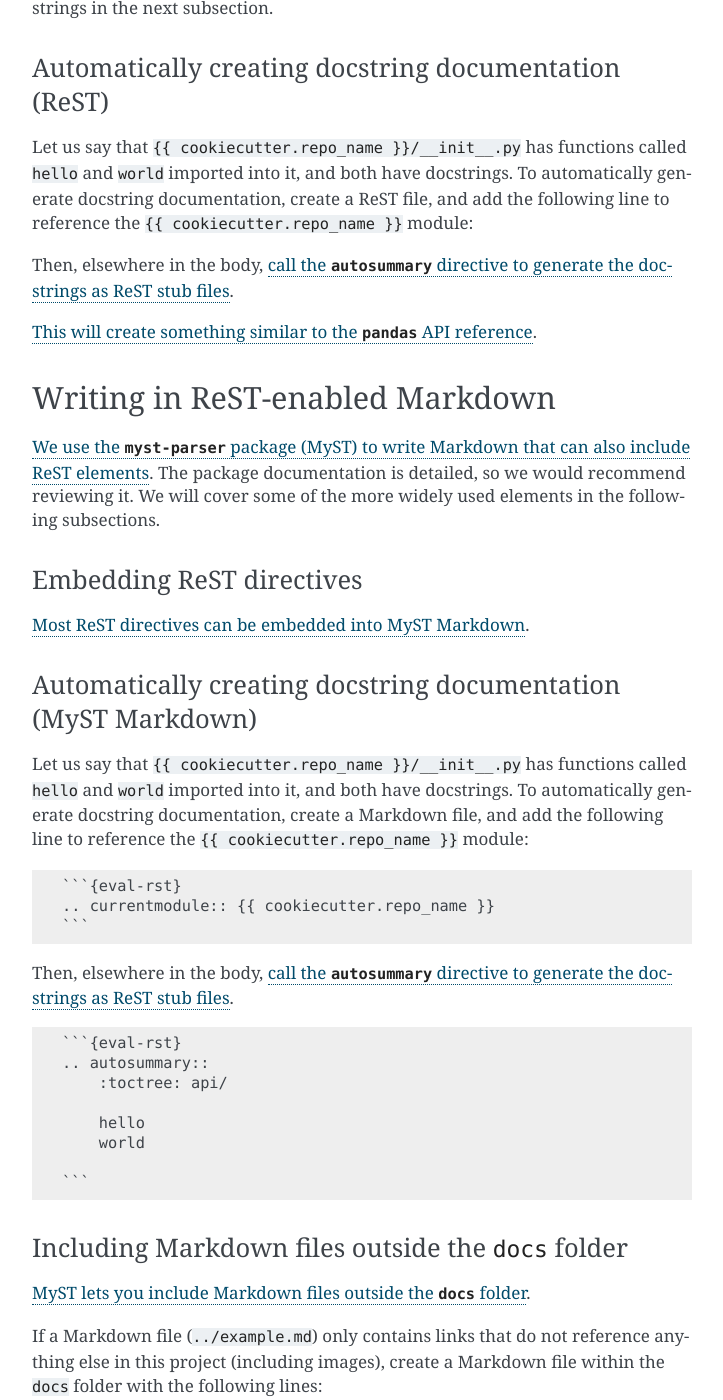
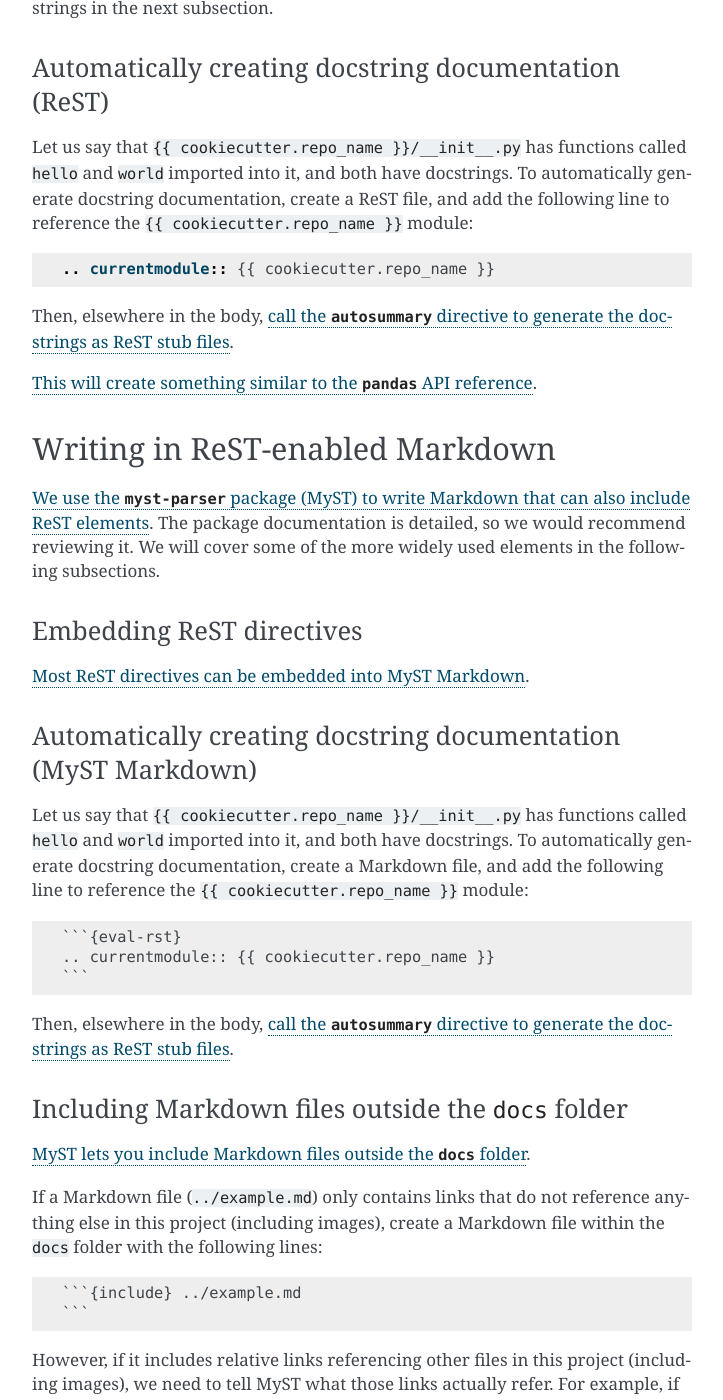
Before and after one commit to best-practice-and-impact/govcookiecutter, a Sphinx documentation site: the page built from {{ cookiecutter.repo_name }}/docs/contributor_guide/writing_sphinx_documentation.md, in a window 1280 px wide and 1400 px high, scrolled down 1012 px. Shown: the whole window, without its empty margins (388-1111 px from the left). Built offline with Sphinx 7.4.7, drawn with Linux system fonts in a browser that asks for light colours; pages that are not in the unit, such as notebooks, are missing from menus.

Commit message:
fix: remove autosummary blocks

`````diff
--- a/{{ cookiecutter.repo_name }}/docs/contributor_guide/writing_sphinx_documentation.md
+++ b/{{ cookiecutter.repo_name }}/docs/contributor_guide/writing_sphinx_documentation.md
@@ -51,7 +51,9 @@ Let us say that `{{ cookiecutter.repo_name }}/__init__.py` has functions called
 into it, and both have docstrings. To automatically generate docstring documentation,
 create a ReST file, and add the following line to reference the `{{ cookiecutter.repo_name }}` module:
 
-
+```rest
+.. currentmodule:: {{ cookiecutter.repo_name }}
+```
 
 Then, elsewhere in the body, [call the `autosummary` directive to generate the
 docstrings as ReST stub files][sphinx-autosummary].
@@ -86,16 +88,7 @@ create a Markdown file, and add the following line to reference the `{{ cookiecu
 Then, elsewhere in the body, [call the `autosummary` directive to generate the
 docstrings as ReST stub files][sphinx-autosummary].
 
-````md
-```{eval-rst}
-.. autosummary::
-    :toctree: api/
 
-    hello
-    world
-
-```
-````
 
 ### Including Markdown files outside the `docs` folder
 
`````
